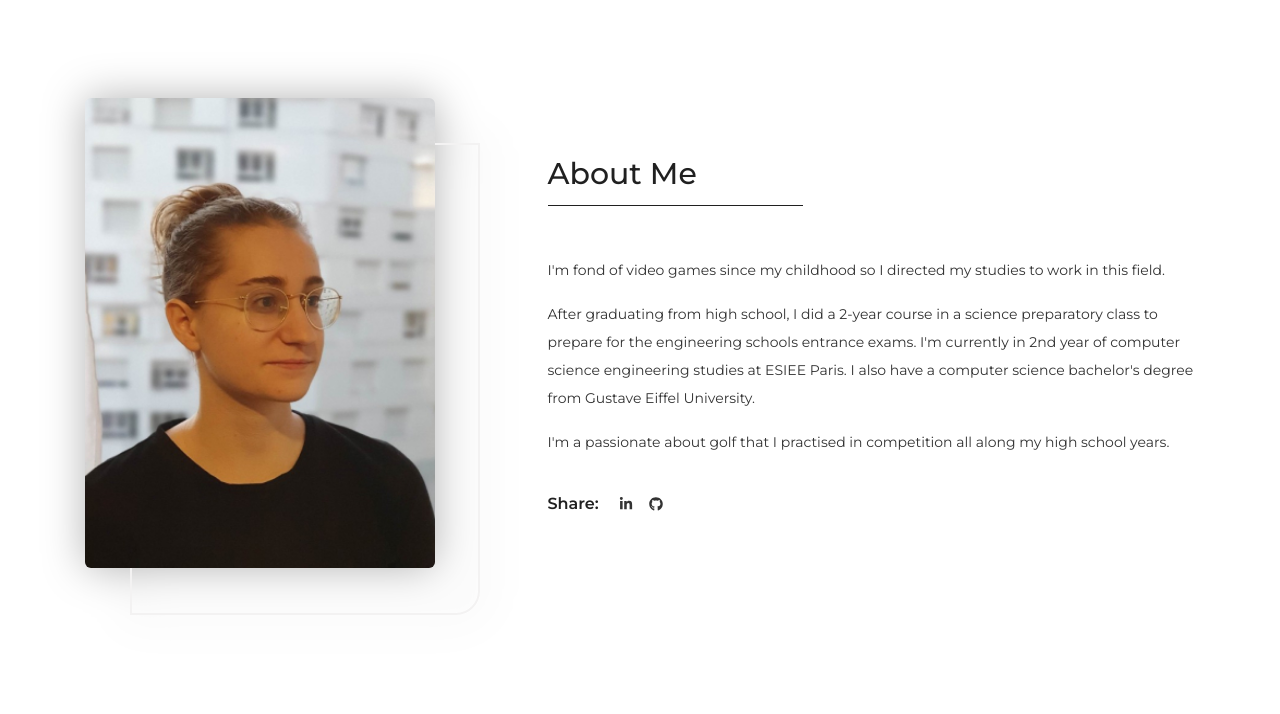
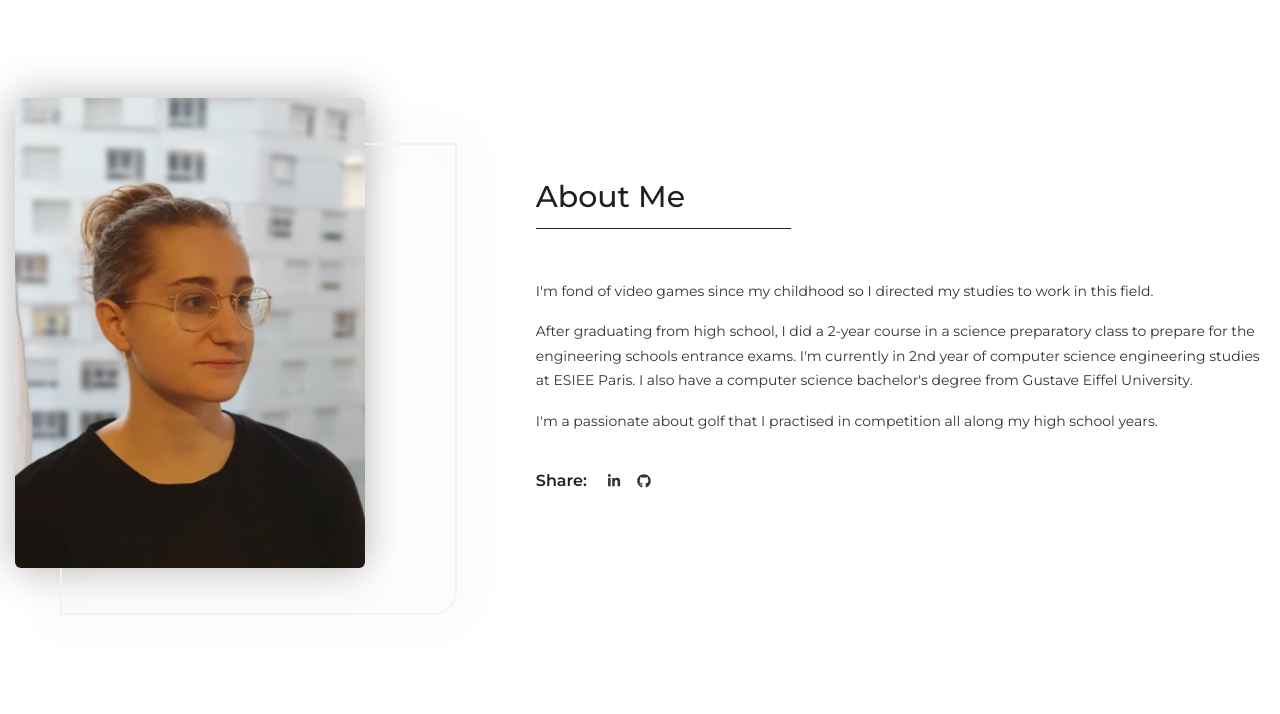
Before and after one commit to JeanneBlt/tjwebsite, a Next.js app: page / in a window 1280 px wide. Shown: the part 802-1516 px from the top of the page. Built offline with nearby package versions, Linux system fonts and the light colour scheme; no server answers.

Commit message:
fix global.css

```diff
--- a/src/styles/globals.css
+++ b/src/styles/globals.css
@@ -1,14 +1,7 @@
-@import 'tailwindcss/base';
-@import 'tailwindcss/components';
-@import 'tailwindcss/utilities';
-@tailwind base;
-@tailwind components;
-@tailwind utilities;
 @import 'tailwindcss/base';
 @import 'tailwindcss/components';
 @import 'tailwindcss/utilities';
 @import '~react-modal-video/css/modal-video.min.css';
-
 
 @layer utilities {
     .animation-delay-2000 {
@@ -17,15 +10,18 @@
 }
 
 body {
-    @apply font-base text-body text-body leading-loose;
+    font-family: "Montserrat", sans-serif;
+    font-size: 14px;
+    line-height: 1.75;
+    color: #333333;
 }
 
 p:not(:last-child) {
-    @apply mb-4;
+    margin-bottom: 1rem;
 }
 
 h1, h2, h3, h4, h5, h6 {
-    @apply text-dark;
+    color: #202020;
 }
 
 h1, h2, h3, h4 {
@@ -33,18 +29,24 @@ h1, h2, h3, h4 {
 }
 
 h5, h6 {
-    @apply font-semibold;
+    font-weight: 600;
 }
 
 ul, ol {
-    @apply p-0 m-0 list-none;
+    padding: 0;
+    margin: 0;
+    list-style: none;
 }
 
 /*
     Container
  */
 .container {
-    @apply sm:max-w-[540px] md:max-w-[720px] lg:max-w-[960px] xl:max-w-[1140px]
+    max-width: 100%;
+    margin-left: auto;
+    margin-right: auto;
+    padding-left: 15px;
+    padding-right: 15px;
 }
 
 /*
@@ -53,9 +55,8 @@ ul, ol {
 
 .nav li a:hover span {
     transform: translate3d(0, -12px, 0);
-    @apply opacity-0;
+    opacity: 0;
 }
-
 
 /*
     Icon Spin
```
